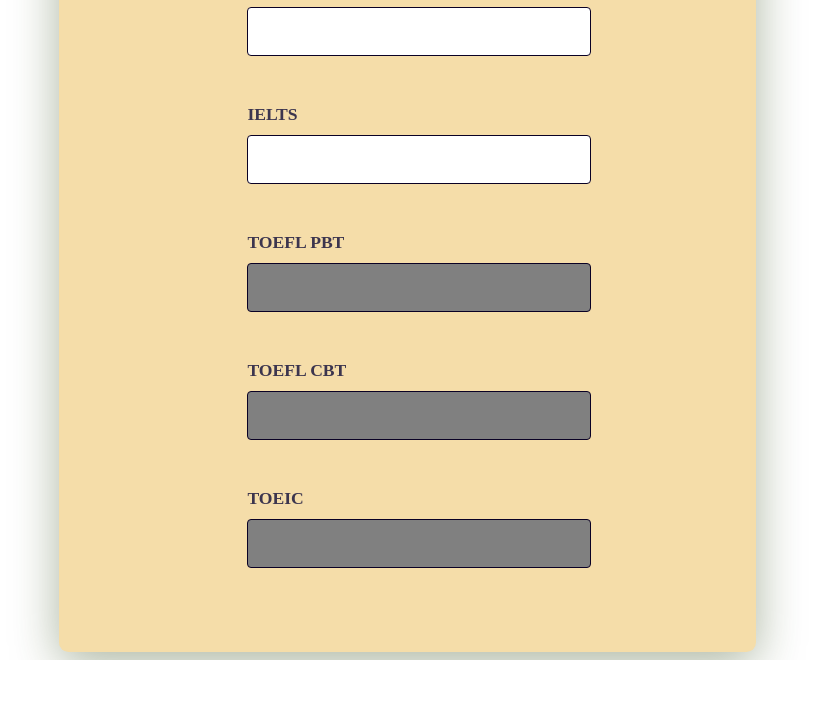
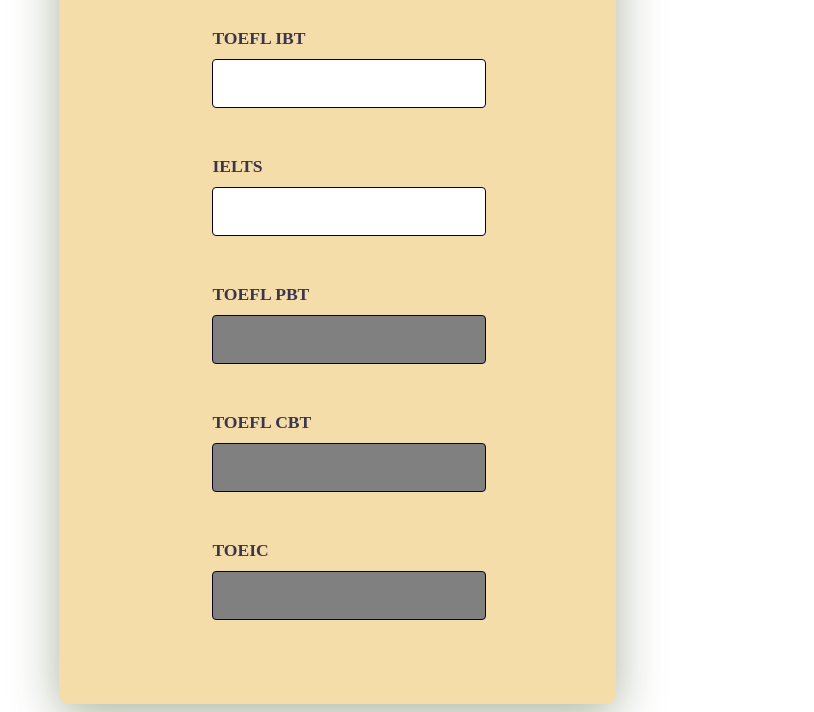
Before and after one commit to HowToAbroad/IELTS--TOEEFL-Converter, a plain HTML site: page Code/index.html in a window 1280 px wide. Shown: the part 226-938 px from the top of the page, without its empty margins (139-953 px from the left). Before the commit the page ends 886 px from the top, so only its background shows below. Drawn offline with Linux system fonts and the light colour scheme; no server answers.

Commit message:
fixing width

```diff
--- a/Code/convertor.css
+++ b/Code/convertor.css
@@ -1,10 +1,11 @@
 .converter_container {
     background-color:#f5dda9;
-    width: 80vmin;
+    width: 500px;
     font-size: 16px;
     position: relative;
     top: 50%;
     left: 15%;
+    right:10%;
     padding: 4em 1.8em;
     border-radius: 0.6em;
     box-shadow: 0 0.7em 3em rgba(44, 71, 18, 0.4);
@@ -34,18 +35,18 @@
     margin: 3em auto 1.25em auto;
   }
 
-  @media screen and (max-width: 575px) {
+  /* @media screen and (max-width: 575px) {
     .converter_container {
       font-size: 14px;
-    }
-    .converter_container .converter_wrapper:nth-child(2) {
+    } */
+    /* .converter_container .converter_wrapper:nth-child(2) {
       width: 100%;
       margin: 3.5em auto 0.6em auto;
-    }
+    } */
     /* .container .wrapper:nth-child(3) {
       flex-direction: column;
     } */
-  }
+  /* } */
 
   input[type=number]::-webkit-inner-spin-button,
 input[type=number]::-webkit-outer-spin-button {
--- a/Code/index.html
+++ b/Code/index.html
@@ -13,7 +13,7 @@
         <h1>TOEFL IBT-IELTS - Converter</h1>
         <div class="converter_wrapper">
            <label for="ielts">TOEFL IBT</label>
-            <input min="0"  step="1" onkeypress="return event.charCode >= 48 && event.charCode <= 57"  id="ibt" oninput= "convert_1()">
+            <input min="0" max="120"  step="1" onkeypress="return event.charCode >= 48 && event.charCode <= 57"  id="ibt" oninput= "convert_1()">
         </div>
         <div class="converter_wrapper">
             <label for="toefl">IELTS</label>
```
